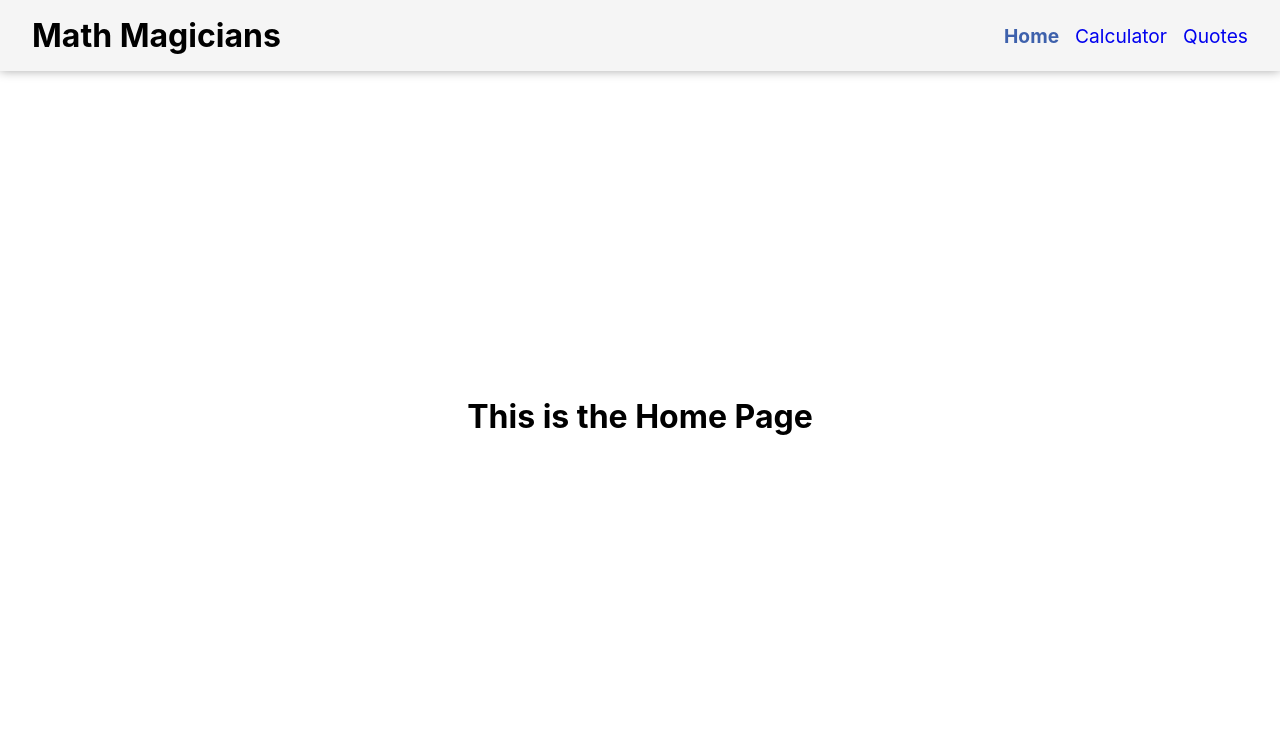
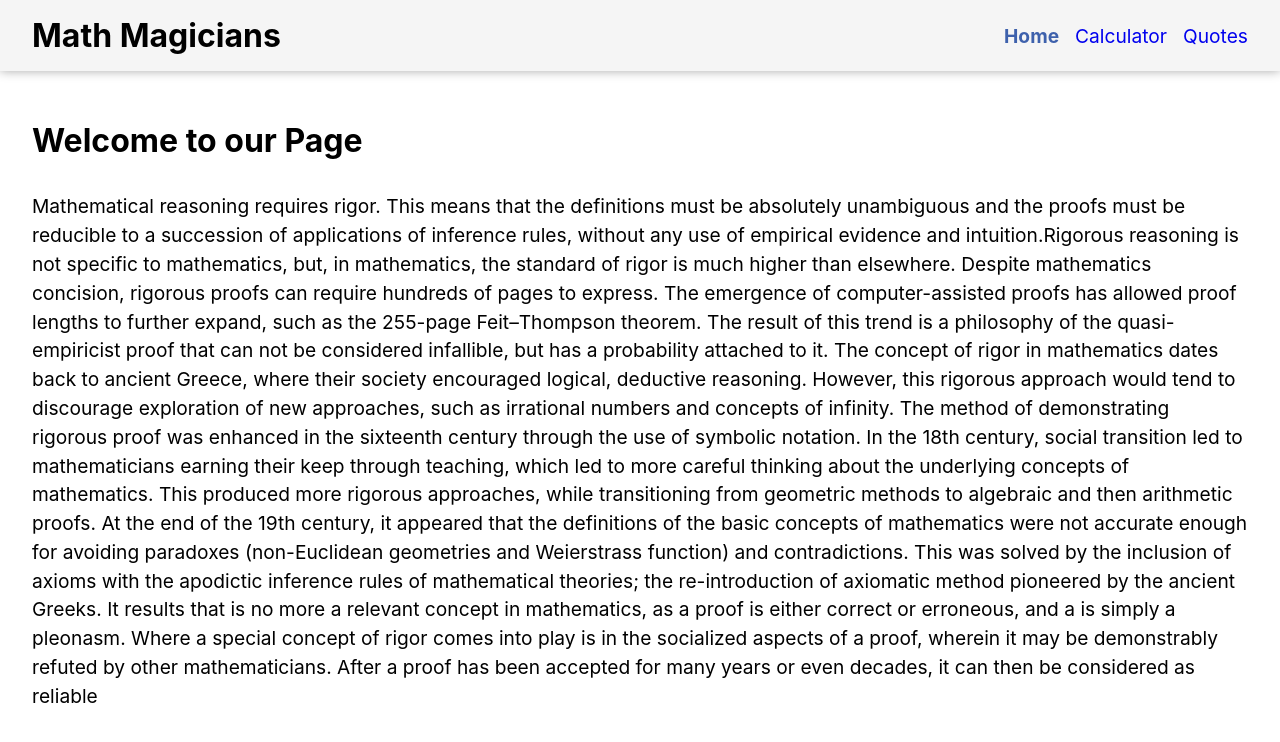
Before and after one commit to Kaghenimbale/Math-magician, a React (Create React App) app: page / in a window 1280 px wide. Shown: the top 742 px of the page. Built offline with nearby package versions, Linux system fonts and the light colour scheme.

Commit message:
Add style to the calculator

```diff
--- a/src/App.css
+++ b/src/App.css
@@ -57,3 +57,21 @@ body {
   color: rgb(62, 97, 172);
   font-weight: 700;
 }
+
+.home-content {
+  display: flex;
+  flex-direction: column;
+  gap: 2rem;
+}
+
+.home-content p {
+  font-size: 1.2rem;
+  line-height: 1.5;
+}
+
+.mycalculator {
+  display: grid;
+  grid-template-columns: repeat(2, 1fr);
+  justify-content: space-between;
+  gap: 2rem;
+}
--- a/src/components/Calculator.js
+++ b/src/components/Calculator.js
@@ -13,6 +13,10 @@ const Calculator = () => {
     setOperation(answer.operation);
   };
   return (
+    <div className="mycalculator">
+      <div className="math-content">
+        <h1>Let us do some Math!</h1>
+      </div>
       <div className="calculator-container">
         <div className="input">
           <p className="values">
@@ -101,6 +105,7 @@ const Calculator = () => {
           </button>
         </div>
       </div>
+    </div>
   );
 };
 
--- a/src/components/Home.js
+++ b/src/components/Home.js
@@ -1,8 +1,42 @@
 import React from 'react';
 
 const Home = () => (
-  <div>
-    <h1>This is the Home Page</h1>
+  <div className="home-content">
+    <h1>Welcome to our Page</h1>
+    <p>
+      Mathematical reasoning requires rigor. This means that the definitions
+      must be absolutely unambiguous and the proofs must be reducible to a
+      succession of applications of inference rules, without any use of
+      empirical evidence and intuition.Rigorous reasoning is not specific to
+      mathematics, but, in mathematics, the standard of rigor is much higher
+      than elsewhere. Despite mathematics concision, rigorous proofs can require
+      hundreds of pages to express. The emergence of computer-assisted proofs
+      has allowed proof lengths to further expand, such as the 255-page
+      Feit–Thompson theorem. The result of this trend is a philosophy of the
+      quasi-empiricist proof that can not be considered infallible, but has a
+      probability attached to it. The concept of rigor in mathematics dates back
+      to ancient Greece, where their society encouraged logical, deductive
+      reasoning. However, this rigorous approach would tend to discourage
+      exploration of new approaches, such as irrational numbers and concepts of
+      infinity. The method of demonstrating rigorous proof was enhanced in the
+      sixteenth century through the use of symbolic notation. In the 18th
+      century, social transition led to mathematicians earning their keep
+      through teaching, which led to more careful thinking about the underlying
+      concepts of mathematics. This produced more rigorous approaches, while
+      transitioning from geometric methods to algebraic and then arithmetic
+      proofs. At the end of the 19th century, it appeared that the definitions
+      of the basic concepts of mathematics were not accurate enough for avoiding
+      paradoxes (non-Euclidean geometries and Weierstrass function) and
+      contradictions. This was solved by the inclusion of axioms with the
+      apodictic inference rules of mathematical theories; the re-introduction of
+      axiomatic method pioneered by the ancient Greeks. It results that is no
+      more a relevant concept in mathematics, as a proof is either correct or
+      erroneous, and a is simply a pleonasm. Where a special concept of rigor
+      comes into play is in the socialized aspects of a proof, wherein it may be
+      demonstrably refuted by other mathematicians. After a proof has been
+      accepted for many years or even decades, it can then be considered as
+      reliable
+    </p>
   </div>
 );
 
```
Lines whose indentation alone changed are shown as unchanged.
